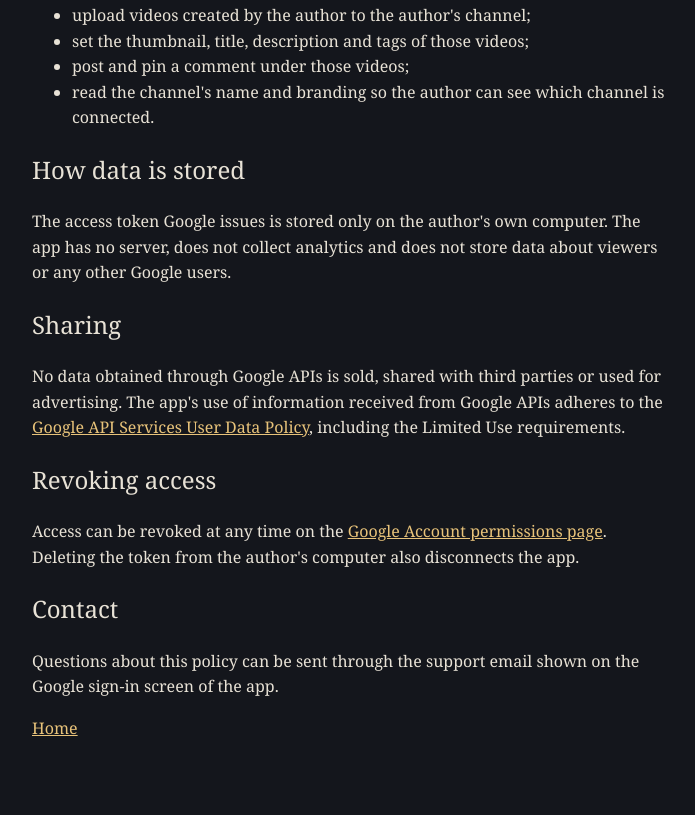
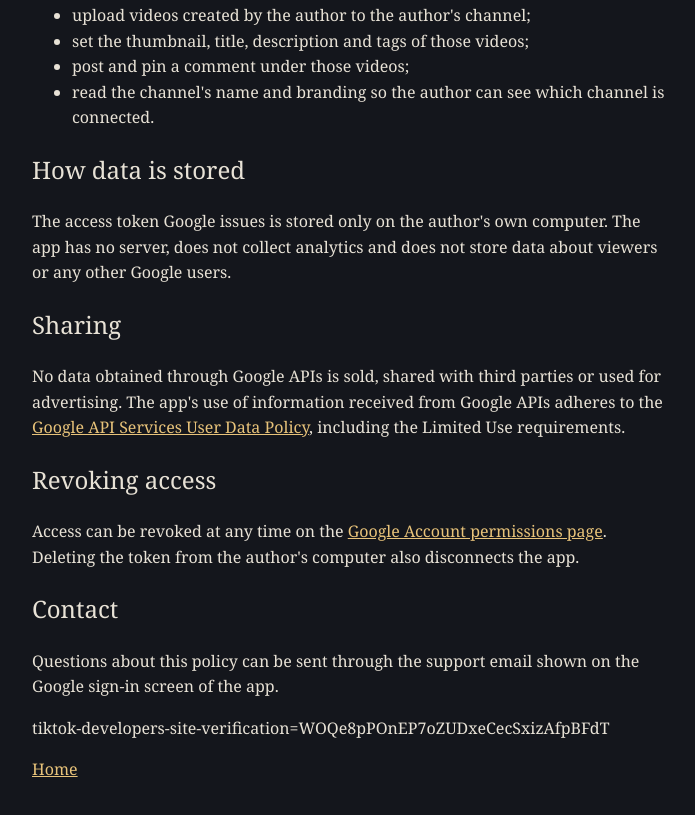
Before and after one commit to arturvm99Toube/arturvm99toube.github.io, a plain HTML site: page privacy.html in a window 1280 px wide. Shown: the part 407-1222 px from the top of the page, without its empty margins (288-983 px from the left). Before the commit the page ends 1196 px from the top, so only its background shows below. Drawn offline with Linux system fonts and the light colour scheme.

Commit message:
Update privacy.html

```diff
--- a/privacy.html
+++ b/privacy.html
@@ -49,6 +49,8 @@ Deleting the token from the author's computer also disconnects the app.</p>
 <p>Questions about this policy can be sent through the support email shown on the
 Google sign-in screen of the app.</p>
 
+<p>tiktok-developers-site-verification=WOQe8pPOnEP7oZUDxeCecSxizAfpBFdT</p>
+
 <p><a href="index.html">Home</a></p>
 </body>
 </html>
```
